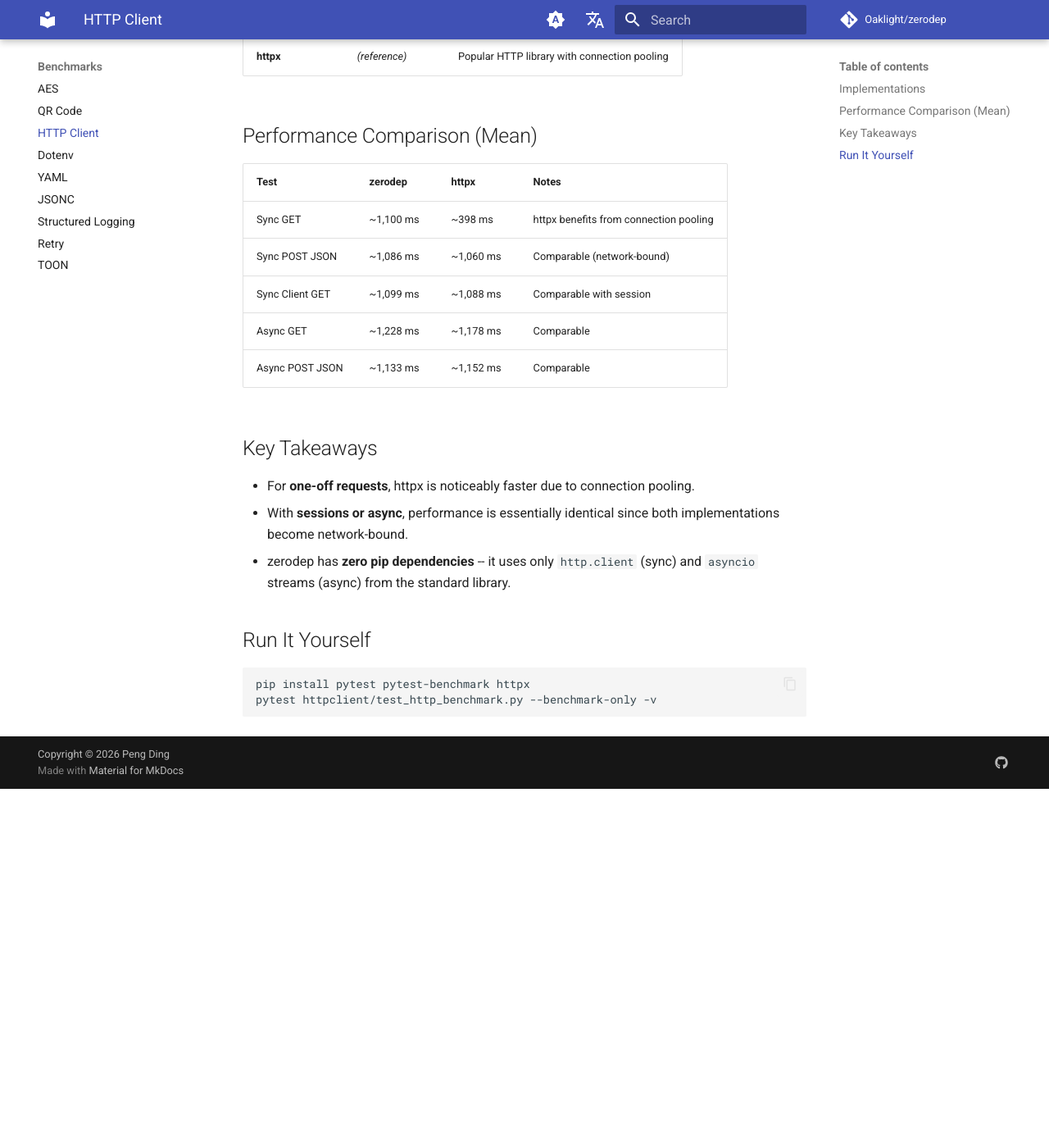
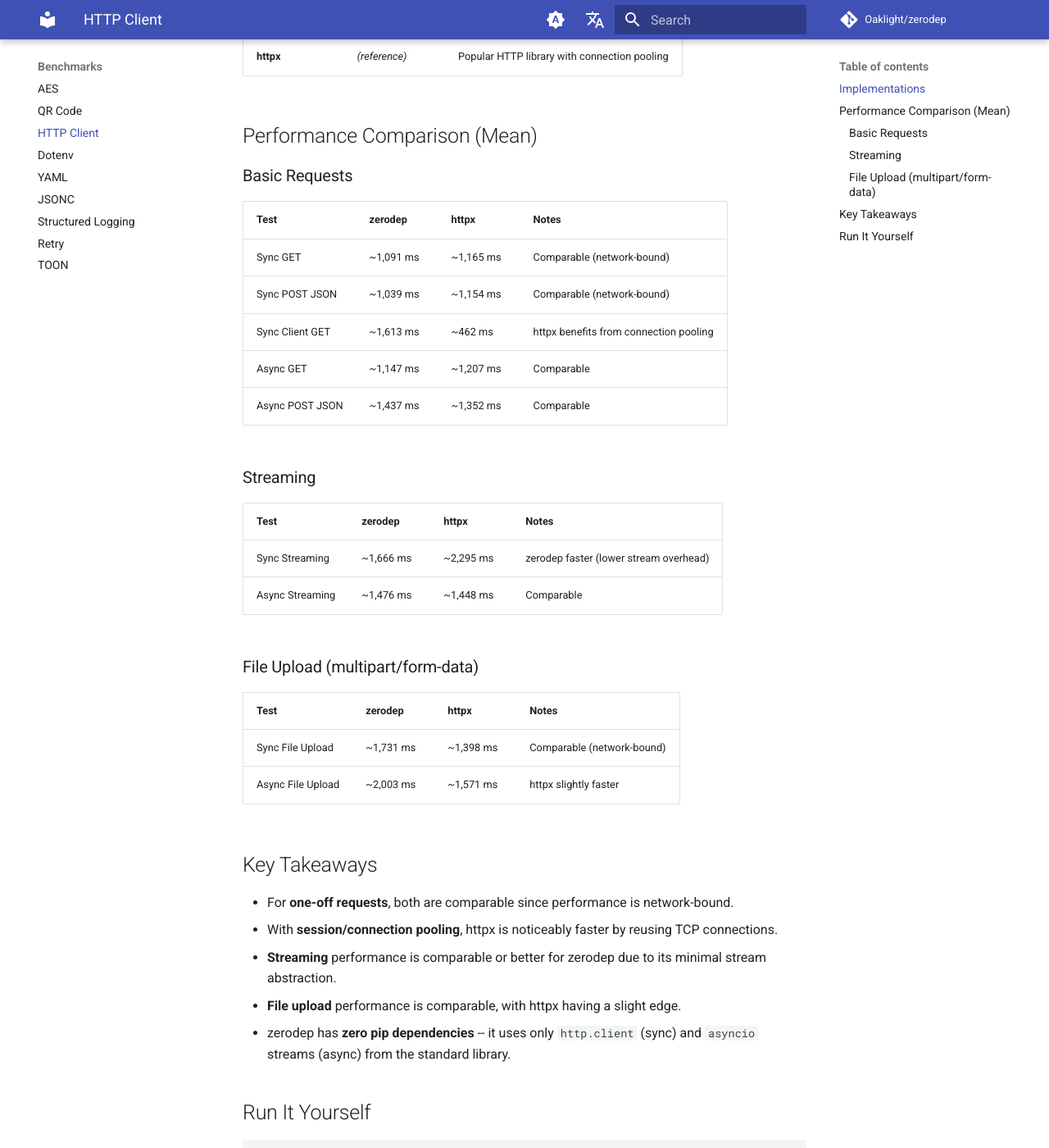
Before and after one commit to Oaklight/zerodep, an MkDocs documentation site: the page built from docs/benchmarks/http.md, in a window 1280 px wide and 1400 px high, scrolled down 599 px. Shown: the whole window at 82% size. Built offline with MkDocs 1.6.1 and Material for MkDocs 9.7.7, drawn with Linux system fonts in a browser that asks for light colours; comment, search, counter and statistics services are not loaded; before the commit the page ends 1561 px from its top, so only the background shows below that.

Commit message:
update HTTP benchmark page with streaming and file upload results

```diff
--- a/docs/benchmarks/http.md
+++ b/docs/benchmarks/http.md
@@ -17,18 +17,36 @@ Apple-to-apple performance comparison between zerodep HTTP client and [`httpx`](
 
 ## Performance Comparison (Mean)
 
+### Basic Requests
+
 | Test | zerodep | httpx | Notes |
 |------|---------|-------|-------|
-| Sync GET | ~1,100 ms | ~398 ms | httpx benefits from connection pooling |
-| Sync POST JSON | ~1,086 ms | ~1,060 ms | Comparable (network-bound) |
-| Sync Client GET | ~1,099 ms | ~1,088 ms | Comparable with session |
-| Async GET | ~1,228 ms | ~1,178 ms | Comparable |
-| Async POST JSON | ~1,133 ms | ~1,152 ms | Comparable |
+| Sync GET | ~1,091 ms | ~1,165 ms | Comparable (network-bound) |
+| Sync POST JSON | ~1,039 ms | ~1,154 ms | Comparable (network-bound) |
+| Sync Client GET | ~1,613 ms | ~462 ms | httpx benefits from connection pooling |
+| Async GET | ~1,147 ms | ~1,207 ms | Comparable |
+| Async POST JSON | ~1,437 ms | ~1,352 ms | Comparable |
+
+### Streaming
+
+| Test | zerodep | httpx | Notes |
+|------|---------|-------|-------|
+| Sync Streaming | ~1,666 ms | ~2,295 ms | zerodep faster (lower stream overhead) |
+| Async Streaming | ~1,476 ms | ~1,448 ms | Comparable |
+
+### File Upload (multipart/form-data)
+
+| Test | zerodep | httpx | Notes |
+|------|---------|-------|-------|
+| Sync File Upload | ~1,731 ms | ~1,398 ms | Comparable (network-bound) |
+| Async File Upload | ~2,003 ms | ~1,571 ms | httpx slightly faster |
 
 ## Key Takeaways
 
-- For **one-off requests**, httpx is noticeably faster due to connection pooling.
-- With **sessions or async**, performance is essentially identical since both implementations become network-bound.
+- For **one-off requests**, both are comparable since performance is network-bound.
+- With **session/connection pooling**, httpx is noticeably faster by reusing TCP connections.
+- **Streaming** performance is comparable or better for zerodep due to its minimal stream abstraction.
+- **File upload** performance is comparable, with httpx having a slight edge.
 - zerodep has **zero pip dependencies** -- it uses only `http.client` (sync) and `asyncio` streams (async) from the standard library.
 
 ## Run It Yourself
```
